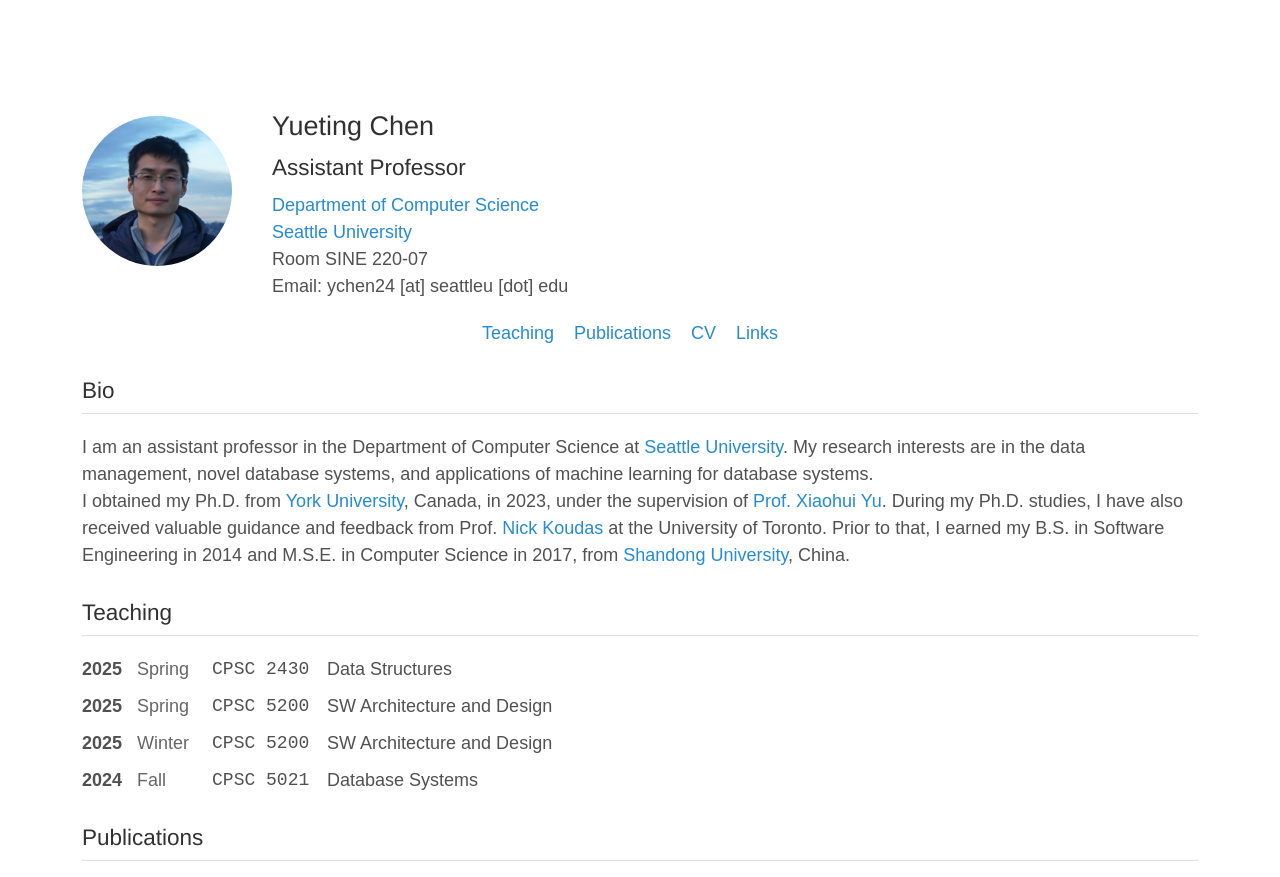
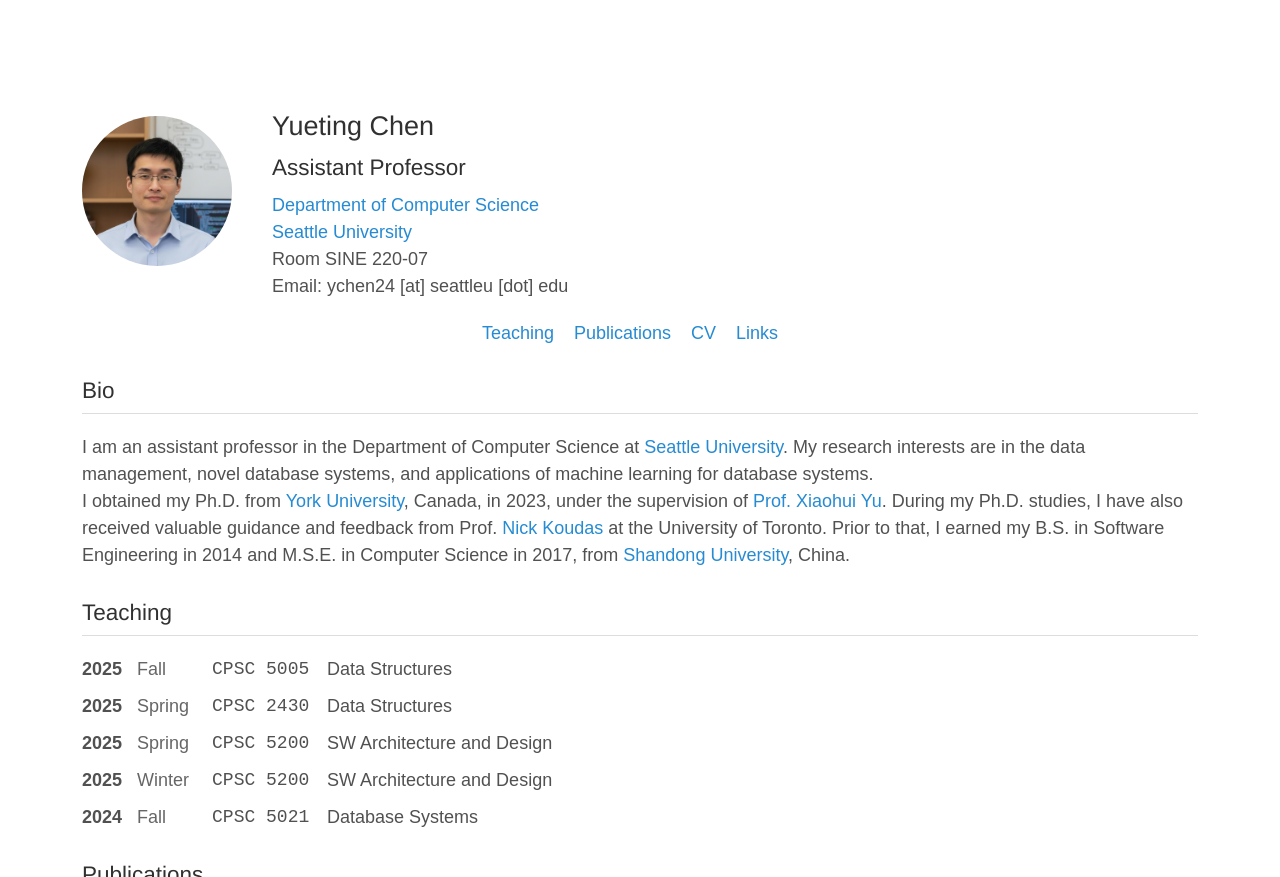
Before and after one commit to yestinchen/yestinchen.github.io, a Jekyll site: the page built from index.html, in a window 1280 px wide, cut to the strip 0-877 px from the top of the page. Built offline with Jekyll 4.4.1, drawn with Linux system fonts in a browser that asks for light colours; the list of posts is cut into pages by our own code.

Commit message:
update profile image.

```diff
--- a/Gemfile
+++ b/Gemfile
@@ -4,3 +4,9 @@ gem 'jekyll-scholar'
 
 source 'https://rubygems.org'
 gem 'google-protobuf', force_ruby_platform: true if RUBY_PLATFORM.include?('linux-musl')
+
+# Required for Ruby 3.4+ (removed from default gems)
+gem 'csv'
+gem 'logger'
+gem 'base64'
+gem 'observer'
--- a/_data/teaching.yml
+++ b/_data/teaching.yml
@@ -18,6 +18,10 @@
   code: CPSC 2430
   name: Data Structures
 
+- year: 2025
+  quarter: Fall
+  code: CPSC 5005
+  name: Data Structures
 
 # - year: 2024
 #   quarter: Winter
--- a/index.html
+++ b/index.html
@@ -10,7 +10,7 @@ title: Home
 
 <div class="profile-container">
   <div class="profile-image">
-    <img src="{{ '/public/img/me.jpeg' | absolute_url }}" alt="Yueting Chen">
+    <img src="{{ '/public/img/me.jpg' | absolute_url }}" alt="Yueting Chen">
   </div>
   <div class="profile-info">
     <h2>Yueting Chen</h2>
```
Also changed, not shown: public/apple-touch-icon-precomposed.png, public/favicon.ico, public/img/me.jpeg (deleted), public/img/me.jpg (added), public/img/me_pixel.jpeg (deleted), public/img/me_pixel.jpg (added).
